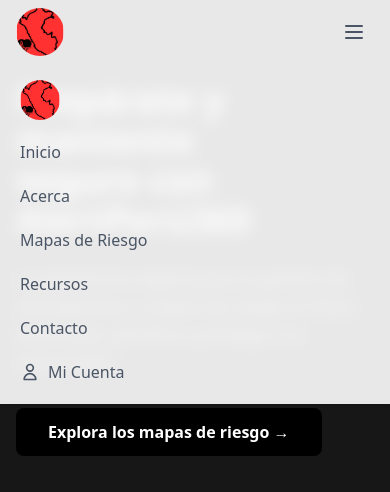
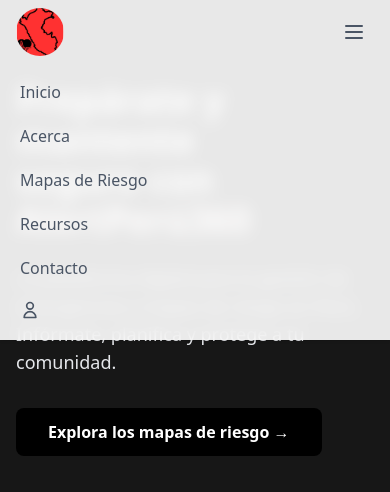
Before and after one commit to aNd12326/AlertaPeru360-landing, an Astro site: page / in a window 390 px wide. Both pictures are taken after a click on the button "Toggle menu". Shown: the top 492 px of the page. Built offline with nearby package versions, Linux system fonts and the light colour scheme; Astro itself is replaced by a stand-in of ours.

Commit message:
feat(navbar): estructura y estilos mejorados

```diff
--- a/src/components/Navbar.astro
+++ b/src/components/Navbar.astro
@@ -94,15 +94,7 @@
   <div class="md:hidden hidden" id="mobile-menu">
     <div class="px-2 pt-2 pb-3 space-y-1">
       <!-- Logo en el menú móvil -->
-      <a href="/" class="block px-3 py-2 rounded-md">
-        <img
-          src="/logo.jpg"
-          alt="logo Alerta Peru 360."
-          width="40"
-          height="40"
-          class="rounded-full"
-        />
-      </a>
+      <!-- Removido para evitar duplicidad y posicionamiento incorrecto -->
       <a
         href="#inicio"
         class="block px-3 py-2 rounded-md text-gray-600 hover:text-blue-600 hover:bg-gray-100"
@@ -130,7 +122,7 @@
       >
       <a
         href="/login/"
-        class="block px-3 py-2 rounded-md text-gray-600 hover:text-blue-600 hover:bg-gray-100 flex items-center gap-2"
+        class="px-3 py-2 rounded-md text-gray-600 hover:text-blue-600 hover:bg-gray-100 flex items-center gap-2"
       >
         <svg
           class="w-5 h-5"
@@ -145,7 +137,6 @@
             d="M16 7a4 4 0 11-8 0 4 4 0 018 0zM12 14a7 7 0 00-7 7h14a7 7 0 00-7-7z"
           ></path>
         </svg>
-        Mi Cuenta
       </a>
     </div>
   </div>
```
